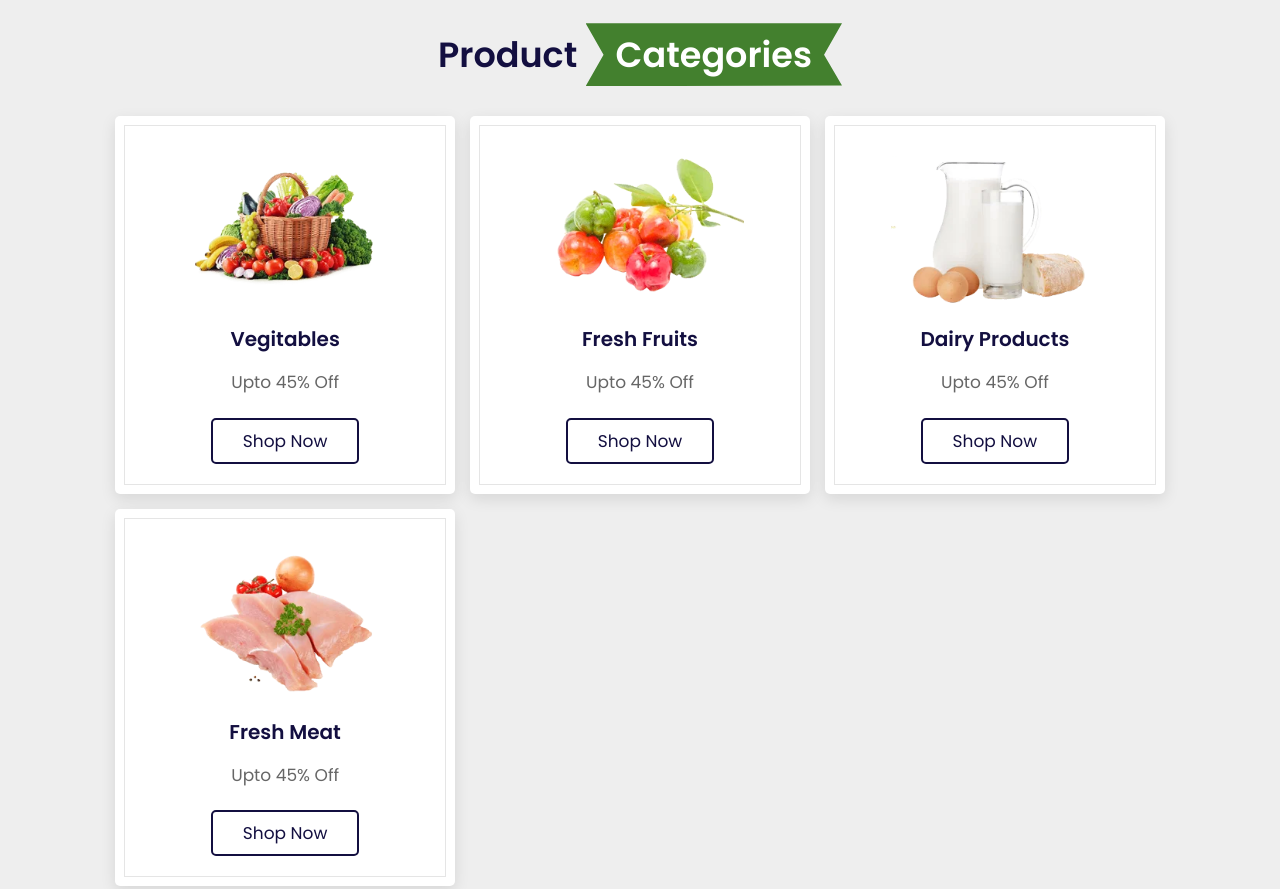
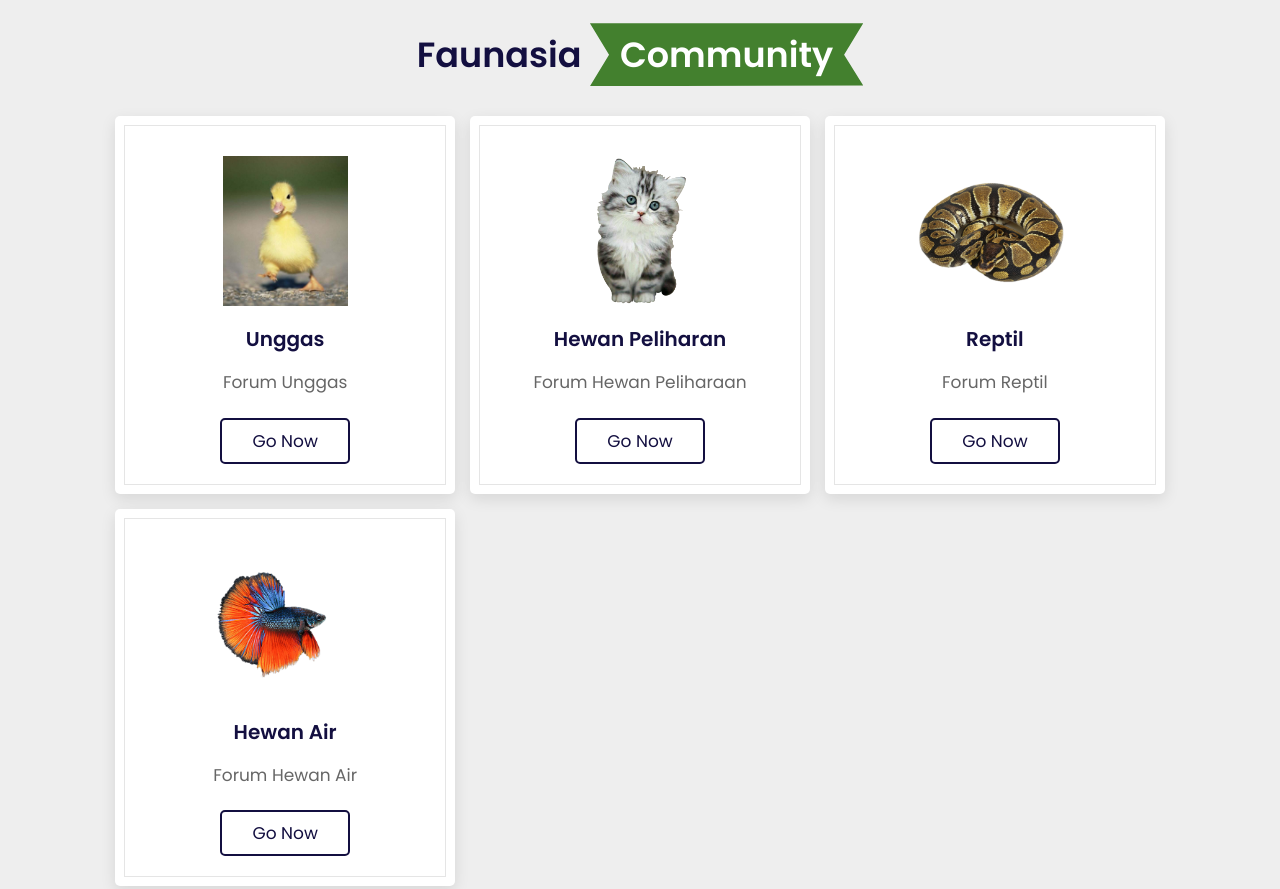
Before and after one commit to irenemariajoseph/WebDevFrontEnd, a plain HTML site: page index.html in a window 1280 px wide. Shown: the part 2122-3011 px from the top of the page. Drawn offline with nearby package versions, Linux system fonts and the light colour scheme.

Commit message:
ubah penamaan css category jadi community, bagian faunesia community udh diganti, sisa gambar unggas

```diff
--- a/css/style.css
+++ b/css/style.css
@@ -37,7 +37,7 @@ section {
     padding: 2rem 9%;
 }
 
-#banner{
+#banner {
     padding: 0;
 }
 
@@ -305,14 +305,17 @@ section {
     padding-bottom: 48rem;
 }
 
-.banner img {vertical-align: middle;}
+.banner img {
+    vertical-align: middle;
+}
 
-.banner{
+.banner {
     width: 102%;
     position: relative;
 }
 
-.prev, .next {
+.prev,
+.next {
     cursor: pointer;
     position: absolute;
     top: 50%;
@@ -327,7 +330,7 @@ section {
     user-select: none;
 }
 
-.prev{
+.prev {
     left: 30px;
     border-radius: 3px 0 0 3px;
 }
@@ -338,8 +341,9 @@ section {
 }
 
 /* On hover, add a black background color with a little bit see-through */
-.prev:hover, .next:hover {
-  background-color: rgba(0,0,0,0.8);
+.prev:hover,
+.next:hover {
+    background-color: rgba(0, 0, 0, 0.8);
 }
 
 .dot {
@@ -353,7 +357,8 @@ section {
     transition: background-color 0.6s ease;
 }
 
-.active, .dot:hover {
+.active,
+.dot:hover {
     background-color: #717171;
 }
 
@@ -367,17 +372,27 @@ section {
 }
 
 @-webkit-keyframes fade {
-  from {opacity: 0}
-  to {opacity: 1}
+    from {
+        opacity: 0
+    }
+
+    to {
+        opacity: 1
+    }
 }
 
 @keyframes fade {
-  from {opacity: 0}
-  to {opacity: 1}
+    from {
+        opacity: 0
+    }
+
+    to {
+        opacity: 1
+    }
 }
 
 
-.home .content{
+.home .content {
     text-align: center;
     width: 60rem;
 }
@@ -481,13 +496,13 @@ section {
     padding: .5rem 0;
 }
 
-.categories .box-container {
+.community .box-container {
     display: grid;
     grid-template-columns: repeat(auto-fit, minmax(26rem, 1fr));
     gap: 1.5rem;
 }
 
-.categories .box-container .box {
+.community .box-container .box {
     padding: 3rem 2rem;
     border-radius: .5rem;
     background: #fff;
@@ -497,23 +512,23 @@ section {
     text-align: center;
 }
 
-.categories .box-container .box:hover {
+.community .box-container .box:hover {
     outline: var(--outline-hover);
     outline-offset: 0rem;
 }
 
-.categories .box-container .box img {
+.community .box-container .box img {
     margin: 1rem 0;
     height: 15rem;
 }
 
-.categories .box-container .box h3 {
+.community .box-container .box h3 {
     font-size: 2rem;
     color: var(--black);
     line-height: 1.8;
 }
 
-.categories .box-container .box p {
+.community .box-container .box p {
     font-size: 1.7rem;
     color: var(--light-color);
     line-height: 1.8;
--- a/index.html
+++ b/index.html
@@ -300,38 +300,38 @@
 
     <!-- categories section starts  -->
 
-    <section class="categories" id="community">
+    <section class="community" id="community">
 
-        <h1 class="heading"> product <span>categories</span> </h1>
+        <h1 class="heading"> faunasia <span>community</span> </h1>
 
         <div class="box-container">
 
             <div class="box">
-                <img src="image/cat-1.png" alt="">
-                <h3>vegitables</h3>
-                <p>upto 45% off</p>
-                <a href="#" class="btn">shop now</a>
+                <img src="image/community-1.jpg" alt="">
+                <h3>Unggas</h3>
+                <p>forum unggas</p>
+                <a href="#" class="btn">go now</a>
             </div>
 
             <div class="box">
-                <img src="image/cat-2.png" alt="">
-                <h3>fresh fruits</h3>
-                <p>upto 45% off</p>
-                <a href="#" class="btn">shop now</a>
+                <img src="image/community-2.png" alt="">
+                <h3>Hewan Peliharan</h3>
+                <p>Forum hewan peliharaan</p>
+                <a href="#" class="btn">go now</a>
             </div>
 
             <div class="box">
-                <img src="image/cat-3.png" alt="">
-                <h3>dairy products</h3>
-                <p>upto 45% off</p>
-                <a href="#" class="btn">shop now</a>
+                <img src="image/community-3.png" alt="">
+                <h3>Reptil</h3>
+                <p>forum reptil</p>
+                <a href="#" class="btn">go now</a>
             </div>
 
             <div class="box">
-                <img src="image/cat-4.png" alt="">
-                <h3>fresh meat</h3>
-                <p>upto 45% off</p>
-                <a href="#" class="btn">shop now</a>
+                <img src="image/community-4.png" alt="">
+                <h3>Hewan Air</h3>
+                <p>forum hewan air</p>
+                <a href="#" class="btn">go now</a>
             </div>
 
         </div>
@@ -418,7 +418,7 @@
 
     <section class="blogs" id="blogs">
 
-        <h1 class="heading"> our <span>blogs</span> </h1>
+        <h1 class="heading"> faunasia <span>blogs</span> </h1>
 
         <div class="box-container">
 
```
Also changed, not shown: image/community-1.jpg (added), image/community-2.png (added), image/community-3.png (added), image/community-4.png (added). Lines whose indentation alone changed are shown as unchanged.
